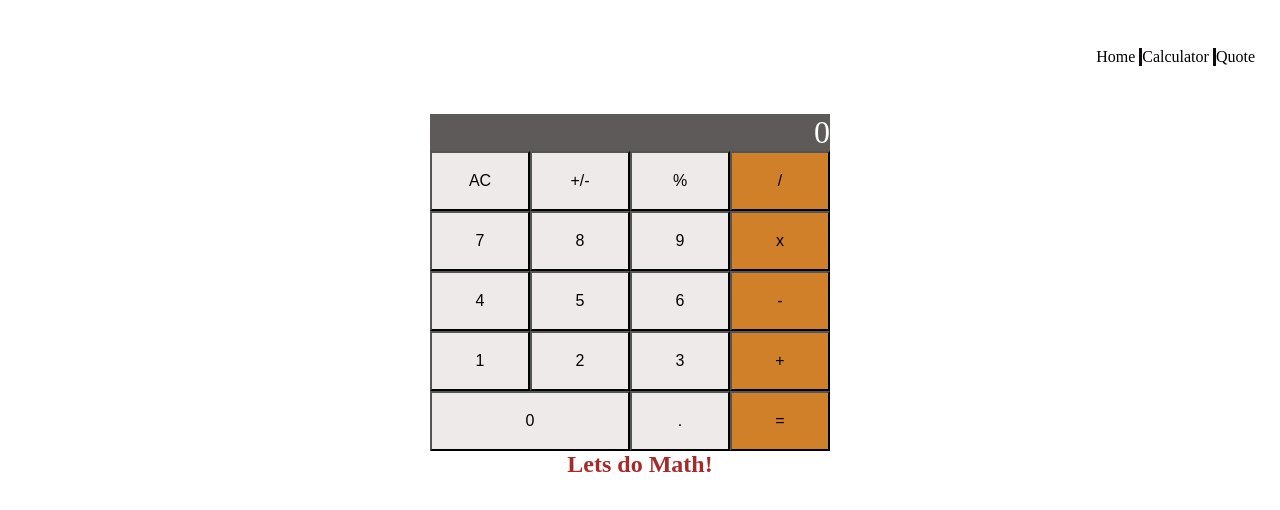
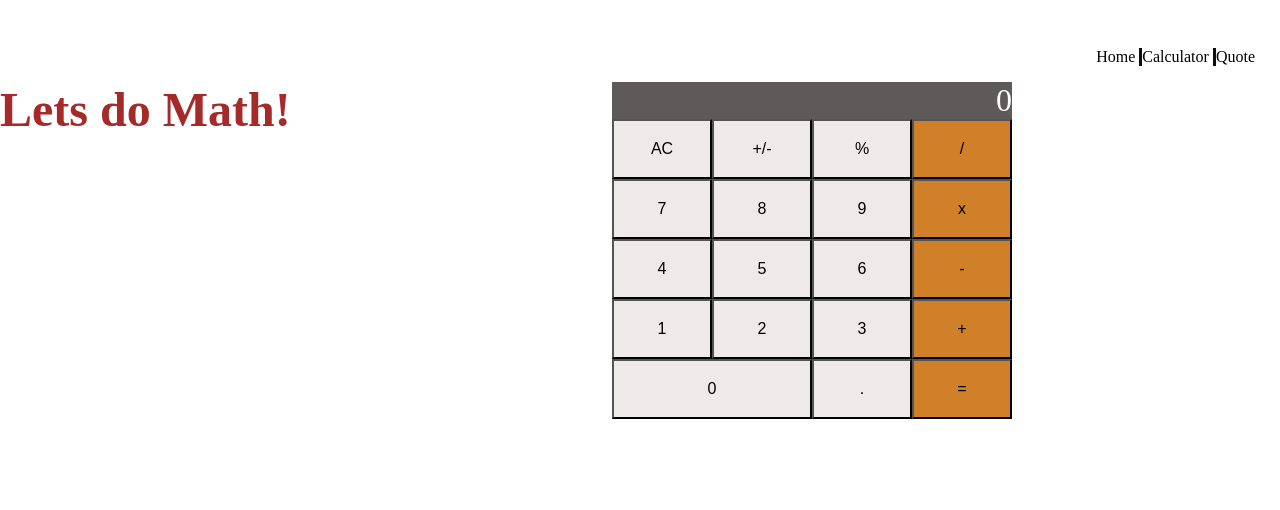
Before and after one commit to Graycemuthui/Calculator, a React (Create React App) app: page /calculator in a window 1280 px wide. Shown: the top 510 px of the page. Built offline with nearby package versions, Linux system fonts and the light colour scheme.

Commit message:
Style heading

```diff
--- a/src/App.js
+++ b/src/App.js
@@ -2,9 +2,9 @@ import React from 'react';
 import { BrowserRouter as Router, Route, Routes } from 'react-router-dom';
 import Calculator from './components/calculator';
 import './index.css';
-import Home from './components/Home';
-import Nav from './components/Nav';
-import Quote from './components/Quote';
+import Home from './components/Navlinks/Home';
+import Nav from './components/Navlinks/Nav';
+import Quote from './components/Navlinks/Quote';
 
 // eslint-disable-next-line react/prefer-stateless-function
 const App = () => (
@@ -17,7 +17,6 @@ const App = () => (
         <Route path="/calculator" element={<Calculator />} />
       </Routes>
     </Router>
-    <h2 className="heading-text">Lets do Math!</h2>
   </div>
 );
 
--- a/src/components/Calculator.css
+++ b/src/components/Calculator.css
@@ -1,10 +1,16 @@
+.calculator-app {
+  display: flex;
+  margin-top: 1rem;
+}
+
 .calculator {
   display: flex;
   flex-direction: column;
   margin-right: 20px;
   justify-content: center;
   align-items: center;
-  margin-top: 3rem;
+  margin-left: auto;
+  width: 70%;
 }
 
 .result {
@@ -38,7 +44,5 @@ button:hover {
 }
 
 .heading-text {
-  display: flex;
-  text-align: center;
-  justify-content: center;
+  font-size: 3rem;
 }
--- a/src/components/calculator.js
+++ b/src/components/calculator.js
@@ -19,6 +19,8 @@ const Calculator = () => {
   };
 
   return (
+    <div className="calculator-app">
+      <h2 className="heading-text">Lets do Math!</h2>
       <div className="calculator">
         <p className="result" onChange={handleTextChange}>
           {state.next || state.total || 0}
@@ -116,6 +118,7 @@ const Calculator = () => {
           </button>
         </div>
       </div>
+    </div>
   );
 };
 
```
Also changed, not shown: src/components/Navlinks/Home.css (renamed from src/components/Home.css), src/components/Navlinks/Home.js (renamed from src/components/Home.js), src/components/Navlinks/Nav.css (renamed from src/components/Nav.css), src/components/Navlinks/Nav.js (renamed from src/components/Nav.js), src/components/Navlinks/Quote.css (renamed from src/components/Quote.css), src/components/Navlinks/Quote.js (renamed from src/components/Quote.js). Lines whose indentation alone changed are shown as unchanged.
